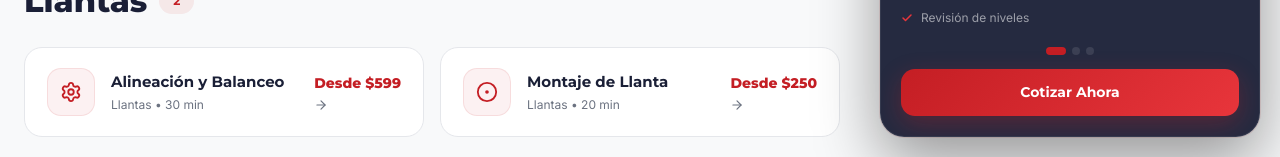
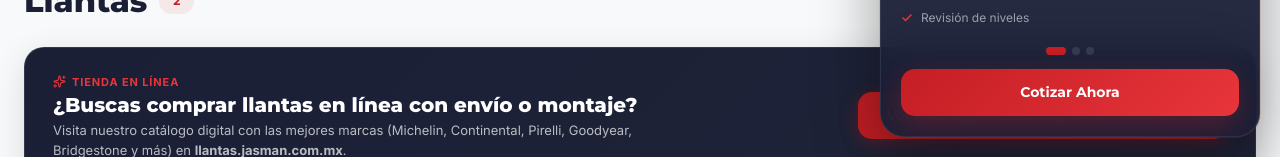
Before and after one commit to LucaFront-End/Jasman, a React (Vite) app: page /servicios in a window 1280 px wide. Both pictures are taken after a click on the button "Llantas". Shown: the part 643-800 px from the top of the page. Built offline with nearby package versions, Linux system fonts and the light colour scheme; what @wix/sdk would draw is missing.

Commit message:
feat: actualizar enlace de llantas a https://llantas.jasman.com.mx/

```diff
--- a/src/components/Services.jsx
+++ b/src/components/Services.jsx
@@ -171,19 +171,47 @@ export default function Services() {
             </div>
 
             {/* CTA button */}
-            <button className="glow-btn" style={{
+            {s.title === 'Llantas' ? (
+              <a
+                href="https://llantas.jasman.com.mx/"
+                target="_blank"
+                rel="noopener noreferrer"
+                className="glow-btn"
+                style={{
                   padding: '18px 40px', borderRadius: 16, border: 'none',
                   background: `linear-gradient(135deg, ${C.red}, ${C.redLight})`,
                   color: C.white, fontFamily: F.heading, fontWeight: 700, fontSize: 16,
                   cursor: 'pointer', boxShadow: '0 8px 32px rgba(196,30,36,0.35)',
                   transition: 'all 0.3s', display: 'inline-flex', alignItems: 'center', gap: 10,
+                  textDecoration: 'none',
+                }}
+                onMouseEnter={e => { e.currentTarget.style.transform = 'translateY(-3px)'; e.currentTarget.style.boxShadow = '0 16px 48px rgba(196,30,36,0.45)'; }}
+                onMouseLeave={e => { e.currentTarget.style.transform = 'translateY(0)'; e.currentTarget.style.boxShadow = '0 8px 32px rgba(196,30,36,0.35)'; }}
+              >
+                Comprar Llantas en Línea
+                <ArrowRight size={18} />
+              </a>
+            ) : (
+              <a
+                href={`https://api.whatsapp.com/send/?phone=5215579337994&text=${encodeURIComponent(`SW- Hola, quisiera cotizar el servicio de ${s.title}`)}`}
+                target="_blank"
+                rel="noopener noreferrer"
+                className="glow-btn"
+                style={{
+                  padding: '18px 40px', borderRadius: 16, border: 'none',
+                  background: `linear-gradient(135deg, ${C.red}, ${C.redLight})`,
+                  color: C.white, fontFamily: F.heading, fontWeight: 700, fontSize: 16,
+                  cursor: 'pointer', boxShadow: '0 8px 32px rgba(196,30,36,0.35)',
+                  transition: 'all 0.3s', display: 'inline-flex', alignItems: 'center', gap: 10,
+                  textDecoration: 'none',
                 }}
                 onMouseEnter={e => { e.currentTarget.style.transform = 'translateY(-3px)'; e.currentTarget.style.boxShadow = '0 16px 48px rgba(196,30,36,0.45)'; }}
                 onMouseLeave={e => { e.currentTarget.style.transform = 'translateY(0)'; e.currentTarget.style.boxShadow = '0 8px 32px rgba(196,30,36,0.35)'; }}
               >
                 Cotizar Ahora
                 <ArrowRight size={18} />
-            </button>
+              </a>
+            )}
           </div>
 
           {/* Right: Includes card */}
--- a/src/data/content.js
+++ b/src/data/content.js
@@ -247,6 +247,7 @@ export const footerContent = {
       { label: 'Servicios', href: '/servicios' },
       { label: 'Sucursales', href: '/sucursales' },
       { label: 'Flotillas', href: '/flotillas' },
+      { label: 'Llantas', href: 'https://llantas.jasman.com.mx/' },
       { label: 'Bolsa de Trabajo', href: '/bolsa-de-trabajo' },
       { label: 'Proveedores', href: '/proveedores' },
       { label: 'Contacto', href: '/contacto' },
@@ -275,6 +276,6 @@ export const navLinks = [
   { label: 'Servicios', href: '/servicios' },
   { label: 'Sucursales', href: '/sucursales' },
   { label: 'Flotillas', href: '/flotillas' },
-  { label: 'Llantas', href: 'https://llantastic.com', external: true },
+  { label: 'Llantas', href: 'https://llantas.jasman.com.mx/', external: true },
   { label: 'Contacto', href: '/contacto' },
 ];
--- a/src/pages/LandingAlineacionPage.jsx
+++ b/src/pages/LandingAlineacionPage.jsx
@@ -886,7 +886,7 @@ export default function LandingAlineacionPage() {
               background: '#FEF2F2', border: '1px solid #FCA5A5', color: '#991B1B',
               fontSize: 13, display: 'flex', alignItems: 'center', gap: 10,
             }}>
-              <AlertCircle size={18} flexShrink={0} />
+              <AlertCircle size={18} style={{ flexShrink: 0 }} />
               <span>{geoError}</span>
             </div>
           )}
@@ -943,7 +943,7 @@ export default function LandingAlineacionPage() {
                 display: 'flex', alignItems: 'center', gap: 6,
                 padding: '8px 12px', background: C.light, borderRadius: 10,
               }}>
-                <Navigation size={14} color="#2563EB" flexShrink={0} />
+                <Navigation size={14} color="#2563EB" style={{ flexShrink: 0 }} />
                 <span style={{ overflow: 'hidden', textOverflow: 'ellipsis', whiteSpace: 'nowrap' }}>
                   Calculado desde: <strong>{currentLocation.name}</strong>
                 </span>
@@ -1054,7 +1054,7 @@ export default function LandingAlineacionPage() {
                   onMouseEnter={e => e.currentTarget.style.transform = 'translateY(-2px)'}
                   onMouseLeave={e => e.currentTarget.style.transform = 'translateY(0)'}
                 >
-                  <MessageCircle size={18} flexShrink={0} /> Agendar Promoción por WhatsApp
+                  <MessageCircle size={18} style={{ flexShrink: 0 }} /> Agendar Promoción por WhatsApp
                 </a>
 
                 {/* Google Maps Directions */}
@@ -1081,7 +1081,7 @@ export default function LandingAlineacionPage() {
                   onMouseEnter={e => { e.currentTarget.style.background = C.light; e.currentTarget.style.borderColor = C.red; }}
                   onMouseLeave={e => { e.currentTarget.style.background = C.white; e.currentTarget.style.borderColor = C.border; }}
                 >
-                  <Navigation size={15} color={C.red} flexShrink={0} /> Cómo llegar / Ver en Google Maps
+                  <Navigation size={15} color={C.red} style={{ flexShrink: 0 }} /> Cómo llegar / Ver en Google Maps
                 </a>
               </div>
 
@@ -1208,7 +1208,7 @@ export default function LandingAlineacionPage() {
                 gap: 6,
               }}>
                 <div style={{ display: 'flex', alignItems: 'center', gap: 6, fontSize: 12, fontWeight: 600 }}>
-                  <MapPin size={15} color={C.redLight} flexShrink={0} /> Mapa de Ubicación y Ruta
+                  <MapPin size={15} color={C.redLight} style={{ flexShrink: 0 }} /> Mapa de Ubicación y Ruta
                 </div>
                 <div style={{ fontSize: 11, color: 'rgba(255,255,255,0.75)' }}>
                   {primaryBranch.name} ({primaryBranch.distanceFormatted})
--- a/src/pages/ServiciosPage.jsx
+++ b/src/pages/ServiciosPage.jsx
@@ -159,6 +159,44 @@ export default function ServiciosPage() {
                   color: C.red, fontSize: 12, fontWeight: 700, fontFamily: F.heading,
                 }}>{filteredServices.length}</span>
               </div>
+
+              {activeCategory === 'Llantas' && (
+                <div style={{
+                  marginBottom: 28, padding: '22px 28px', borderRadius: 20,
+                  background: `linear-gradient(135deg, ${C.navy} 0%, #1F2438 100%)`,
+                  color: C.white, display: 'flex', alignItems: 'center', justifyContent: 'space-between',
+                  flexWrap: 'wrap', gap: 18, border: '1px solid rgba(255,255,255,0.1)',
+                  boxShadow: '0 8px 32px rgba(0,0,0,0.12)',
+                }}>
+                  <div style={{ maxWidth: 640 }}>
+                    <div style={{ display: 'inline-flex', alignItems: 'center', gap: 6, fontSize: 11, fontWeight: 700, color: C.redLight, letterSpacing: '0.08em', textTransform: 'uppercase', marginBottom: 4 }}>
+                      <Sparkles size={13} /> TIENDA EN LÍNEA
+                    </div>
+                    <h3 style={{ fontFamily: F.heading, fontWeight: 800, fontSize: 20, color: C.white }}>
+                      ¿Buscas comprar llantas en línea con envío o montaje?
+                    </h3>
+                    <p style={{ fontSize: 13, color: 'rgba(255,255,255,0.7)', marginTop: 4, lineHeight: 1.5 }}>
+                      Visita nuestro catálogo digital con las mejores marcas (Michelin, Continental, Pirelli, Goodyear, Bridgestone y más) en <strong>llantas.jasman.com.mx</strong>.
+                    </p>
+                  </div>
+                  <a
+                    href="https://llantas.jasman.com.mx/"
+                    target="_blank"
+                    rel="noopener noreferrer"
+                    style={{
+                      padding: '13px 28px', borderRadius: 14, background: C.red, color: C.white,
+                      fontFamily: F.heading, fontWeight: 700, fontSize: 14, textDecoration: 'none',
+                      display: 'inline-flex', alignItems: 'center', gap: 8,
+                      boxShadow: '0 4px 18px rgba(196,30,36,0.35)',
+                      transition: 'all 0.3s ease',
+                    }}
+                    onMouseEnter={e => { e.currentTarget.style.transform = 'translateY(-2px)'; e.currentTarget.style.background = C.redDark; }}
+                    onMouseLeave={e => { e.currentTarget.style.transform = 'translateY(0)'; e.currentTarget.style.background = C.red; }}
+                  >
+                    Ver Catálogo en llantas.jasman.com.mx <ArrowRight size={16} />
+                  </a>
+                </div>
+              )}
               <div style={{ display: 'grid', gridTemplateColumns: 'repeat(auto-fill, minmax(300px, 1fr))', gap: 16 }}>
                 {filteredServices.map((s) => (
                   <Link to={`/servicios/${s.slug}`} key={s.slug} style={{
```
Lines whose indentation alone changed are shown as unchanged.
